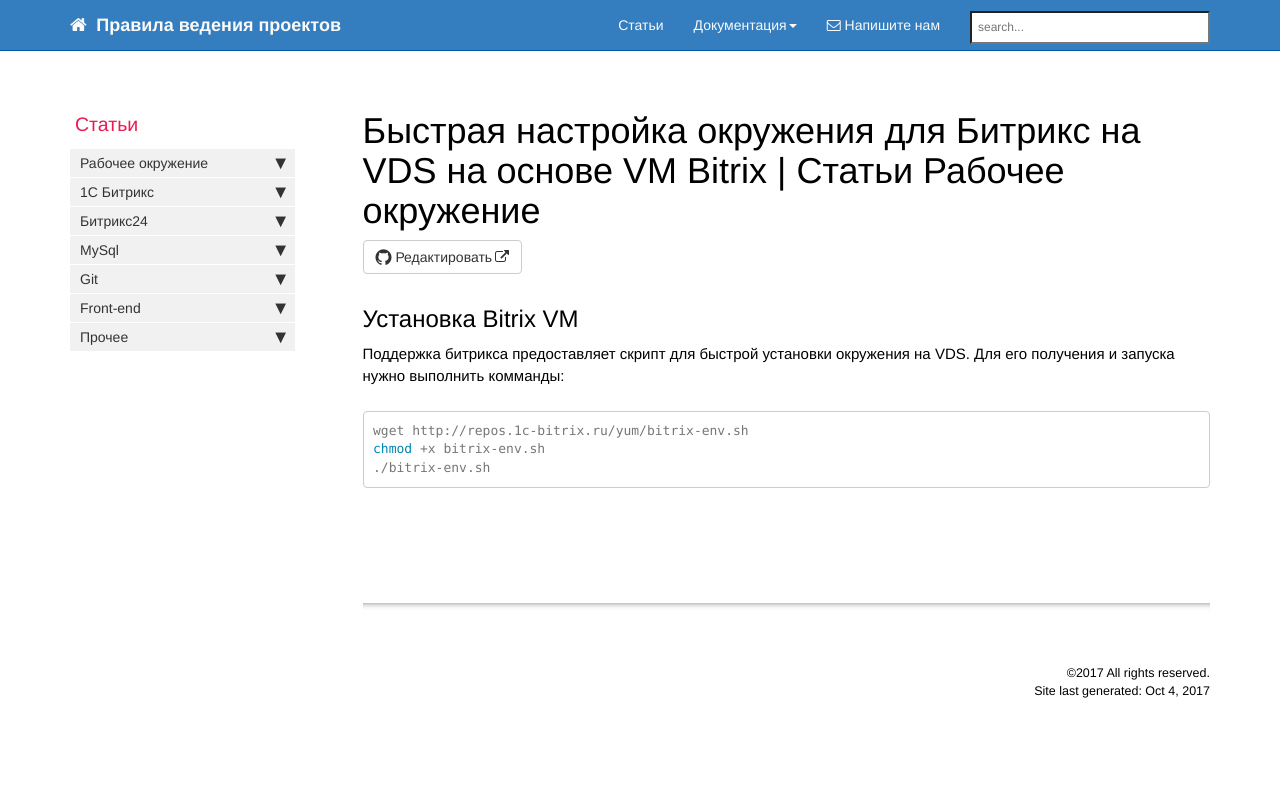
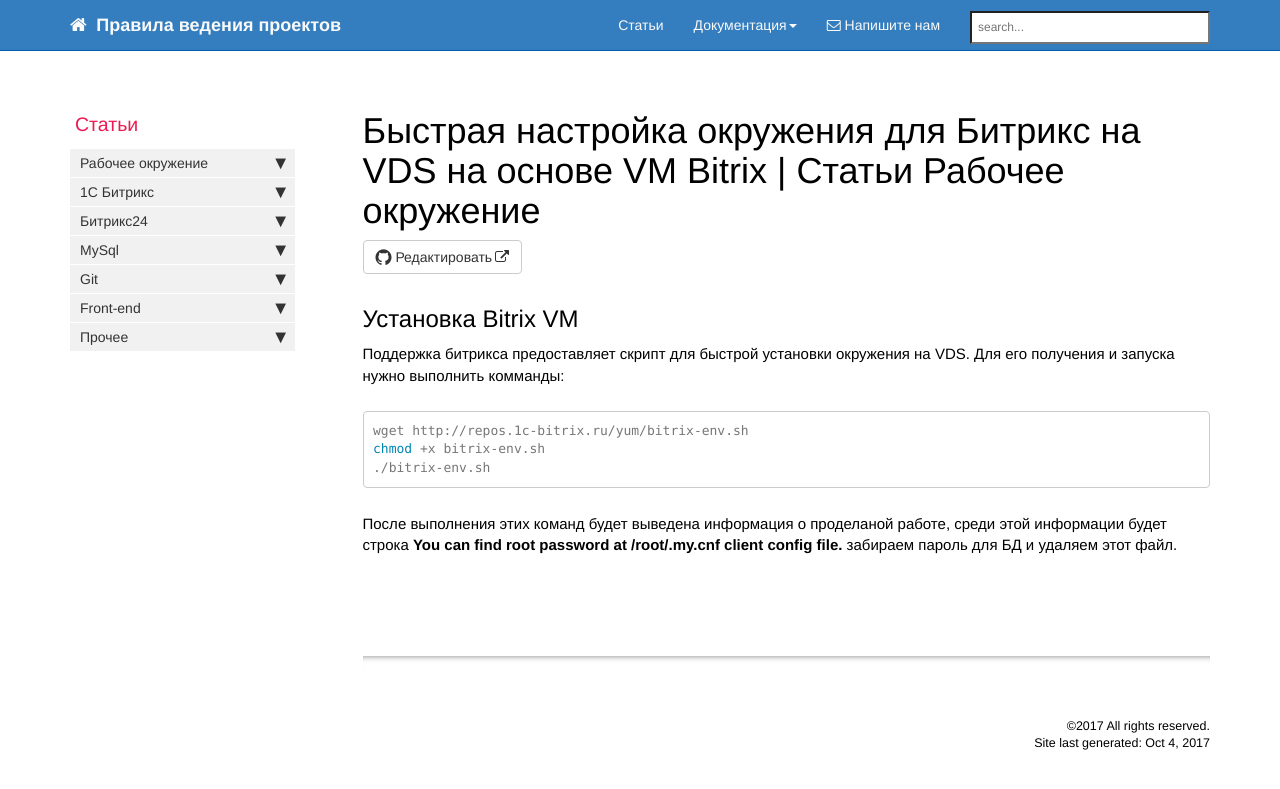
Before and after one commit to gdecider/gdecider.github.io, a Jekyll site: the page built from pages/articles/articles-env-bitrix-vm-fast-setup-vds.md, in a window 1280 px wide. Shown: the top 789 px of the page. Built offline with Jekyll 4.4.1, drawn with Linux system fonts in a browser that asks for light colours; nearby versions of some CDN libraries; comment, search, counter and statistics services are not loaded.

Commit message:
Update articles-env-bitrix-vm-fast-setup-vds.md

````diff
--- a/pages/articles/articles-env-bitrix-vm-fast-setup-vds.md
+++ b/pages/articles/articles-env-bitrix-vm-fast-setup-vds.md
@@ -17,3 +17,4 @@
 chmod +x bitrix-env.sh
 ./bitrix-env.sh
 ```
+После выполнения этих команд будет выведена информация о проделаной работе, среди этой информации будет строка **You can find root password at /root/.my.cnf client config file.** забираем пароль для БД и удаляем этот файл.
````
